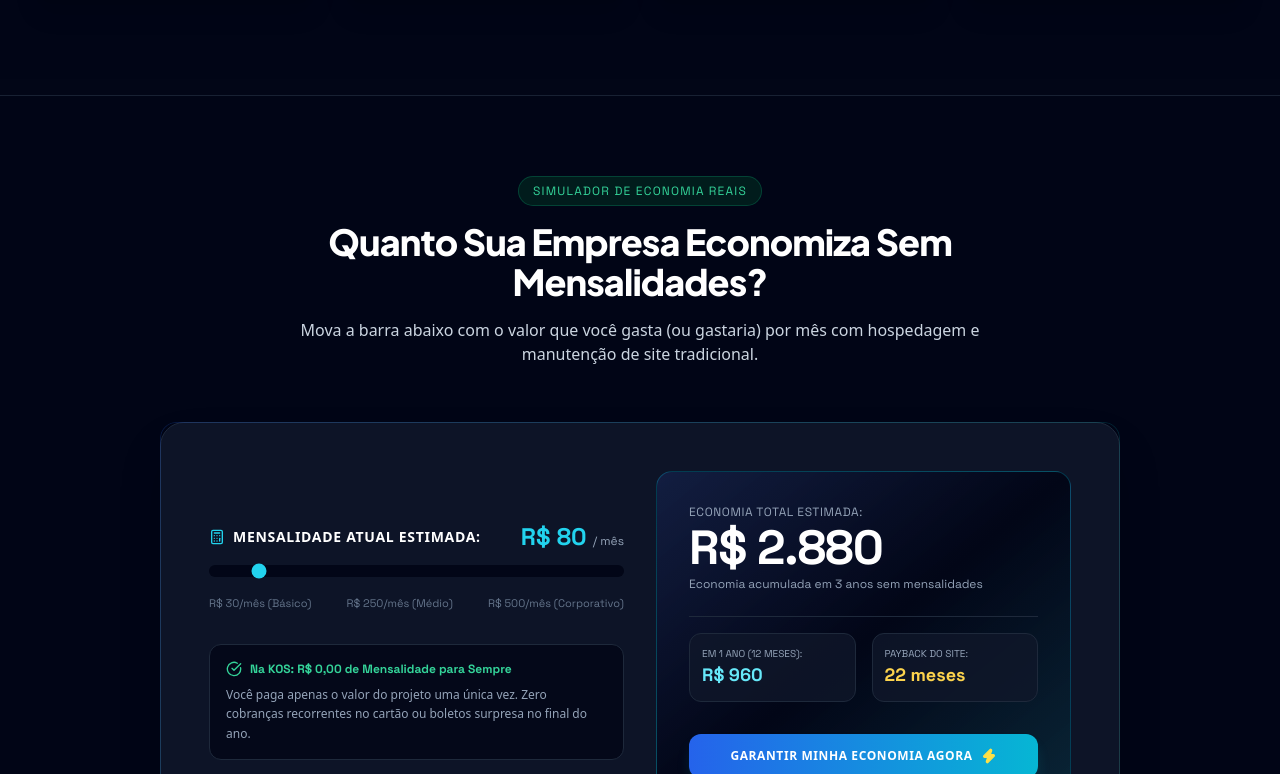
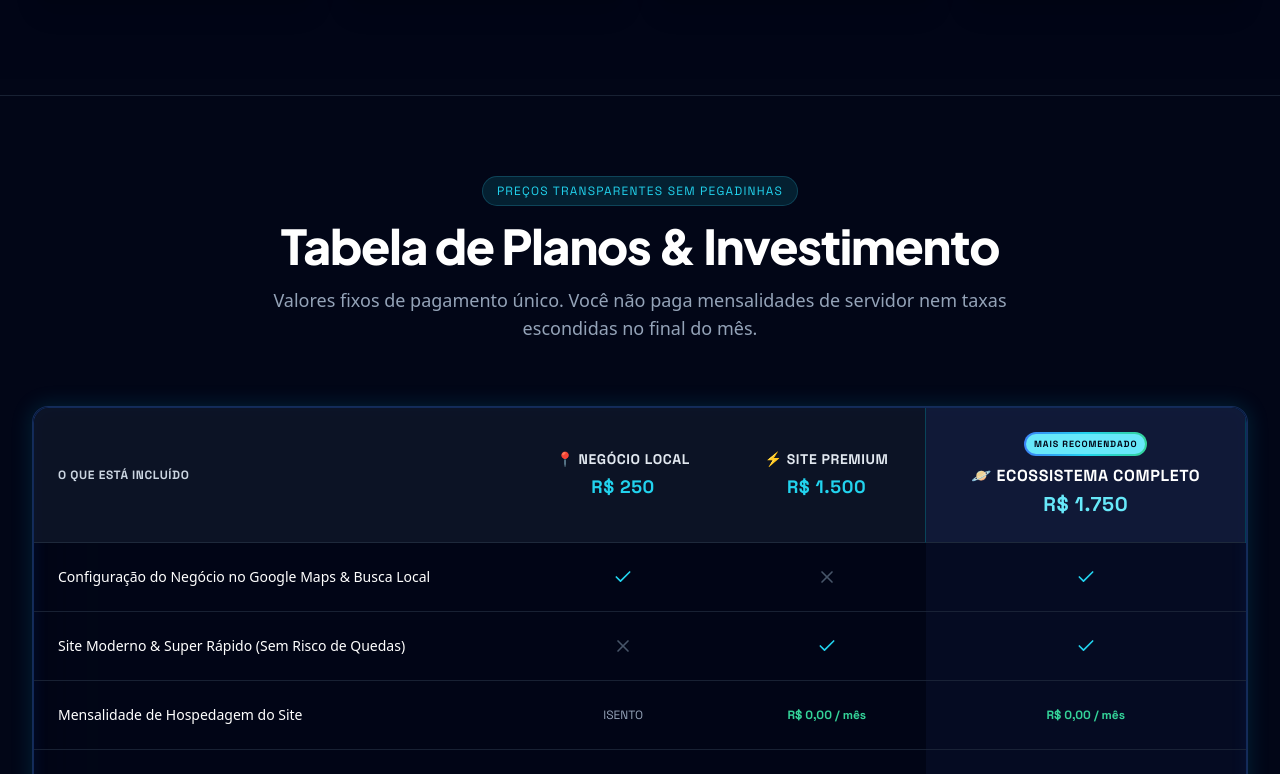
Before and after one commit to juanjsales/kos-tech-site, a Next.js app: page / in a window 1280 px wide. Shown: the part 4166-4940 px from the top of the page. Built offline with nearby package versions, Linux system fonts and the light colour scheme.

Commit message:
refactor: remove ROICalculator section as requested

```diff
--- a/app/page.tsx
+++ b/app/page.tsx
@@ -3,7 +3,6 @@ import { Hero } from "@/components/Hero";
 import { ServicesPilars } from "@/components/ServicesPilars";
 import { Methodology } from "@/components/Methodology";
 import { CasesSection } from "@/components/CasesSection";
-import { ROICalculator } from "@/components/ROICalculator";
 import { Pricing } from "@/components/Pricing";
 import { FAQ } from "@/components/FAQ";
 import { DiagnosticForm } from "@/components/DiagnosticForm";
@@ -33,9 +32,6 @@ export default function Home() {
         {/* Section 4: Cases de Sucesso & Portfólio */}
         <CasesSection />
 
-        {/* Section: Calculadora Interativa de Economia (ROI) */}
-        <ROICalculator />
-
         {/* Pricing / Tabela de Engenharia */}
         <Pricing />
 
```
